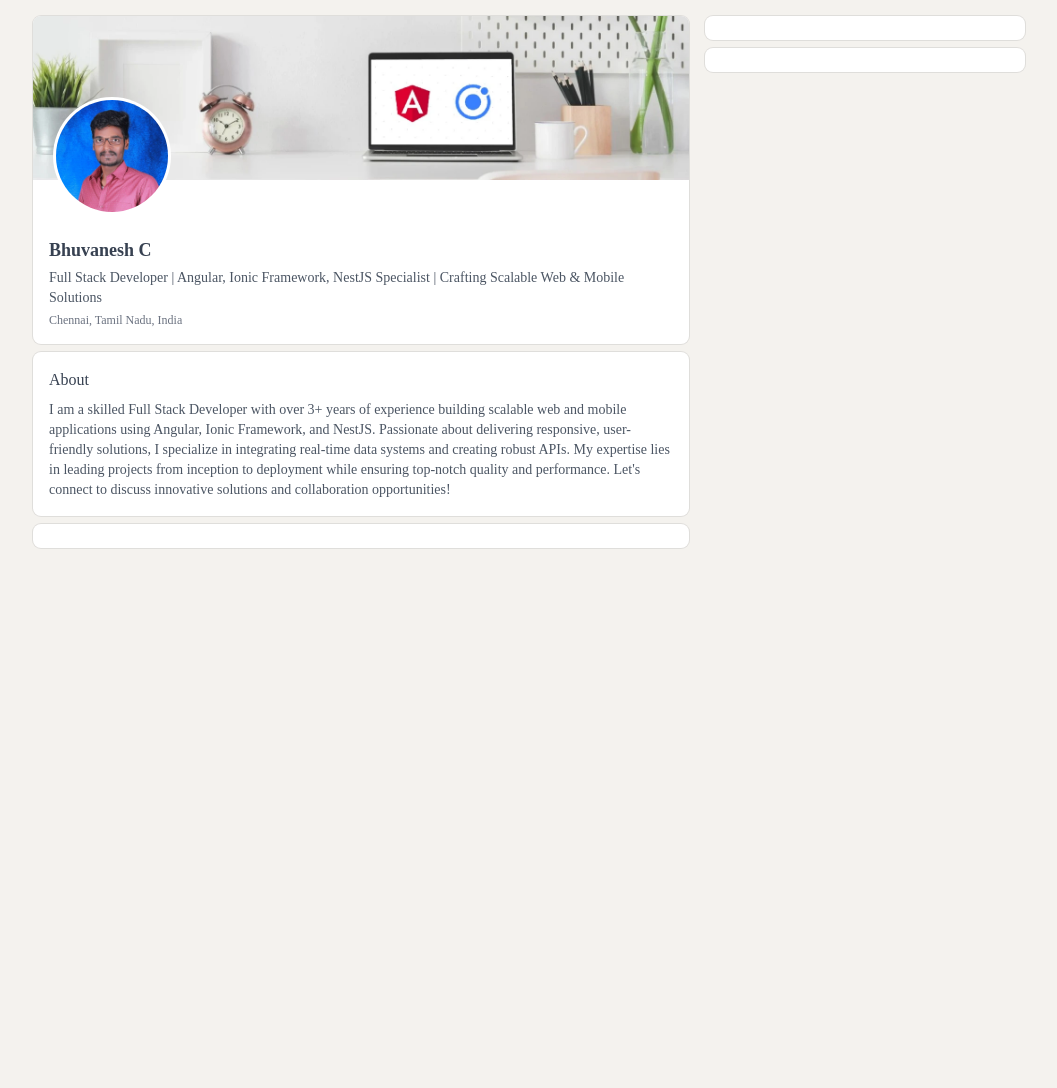
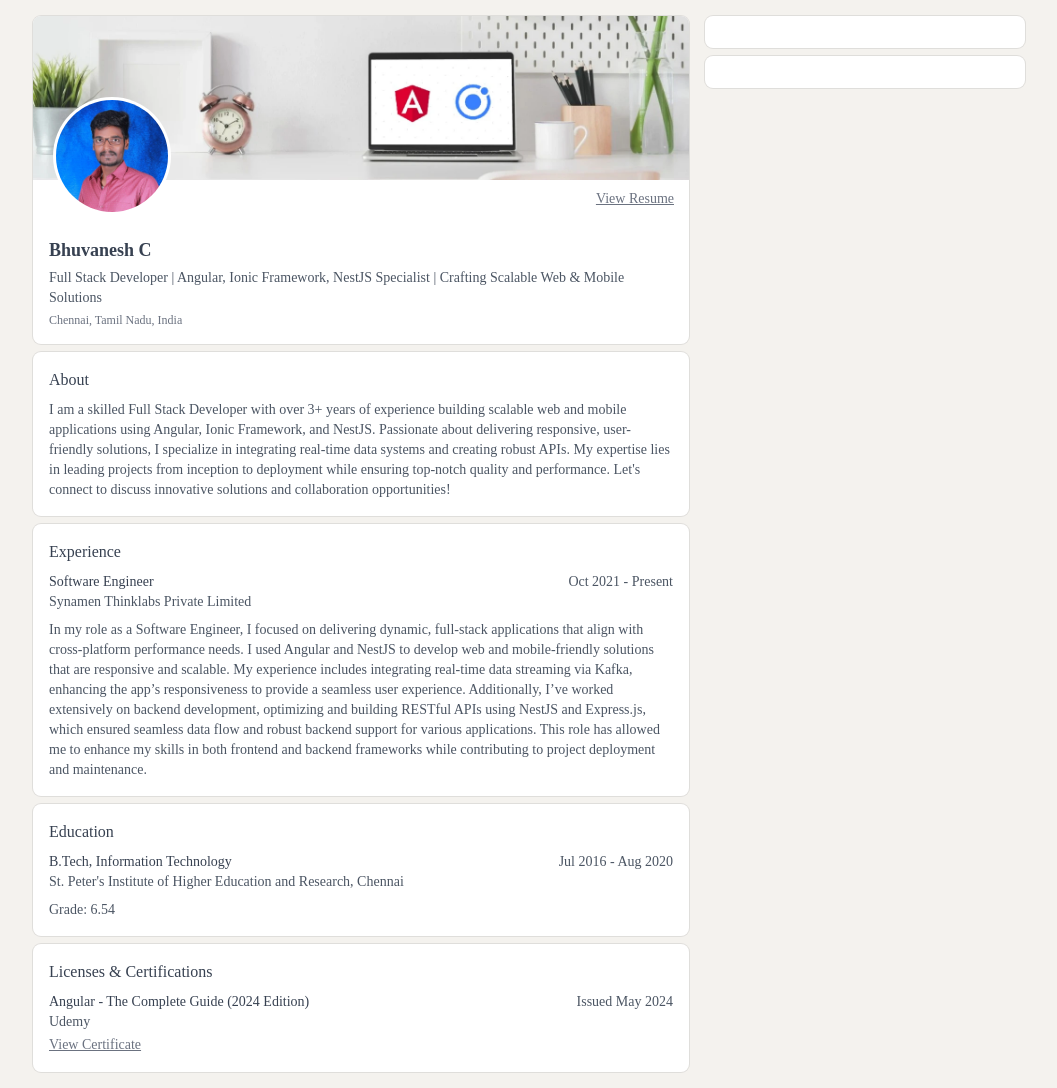
Before and after one commit to bhuvaneshcj/bhuvaneshcj.github.io, a plain HTML site: page index.html in a window 1280 px wide. Shown: the whole page, without its empty margins (111-1168 px from the left). Before the commit the page ends 800 px from the top, so only its background shows below. Drawn offline with nearby package versions, Linux system fonts and the light colour scheme; a web font is replaced by a local one.

Commit message:
Experience & Education added

```diff
--- a/index.html
+++ b/index.html
@@ -54,8 +54,11 @@
                             <img class="rounded-t-lg" src="assets/images/bhuvanesh-bg.webp" alt="bhuvanesh-bg">
                             <div class="absolute bottom-[-35px] start-[20px]">
                                 <div class="bg-white rounded-full p-[3px]">
-                                    <img class="w-28 h-28 rounded-full" src="assets/images/bhuvanesh.webp" alt="bhuvanesh">
+                                    <img class="w-20 h-20 sm:w-28 sm:h-28 rounded-full" src="assets/images/bhuvanesh.webp" alt="bhuvanesh">
                                 </div>
+                            </div>
+                            <div class="absolute bottom-[-30px] end-[15px]">
+                                <a class="text-sm underline text-gray-500 outline-none" href="assets/bhuvanesh.pdf" target="_blank">View Resume</a>
                             </div>
                         </div>
                         <div class="pt-14 px-4 pb-4">
@@ -74,18 +77,68 @@
                         </div>
                     </div>
 
-                    <div class="bg-white rounded-lg shadow-[0px_0px_0px_1px_rgb(140,140,140,0.2)] p-3">
+                    <div class="bg-white rounded-lg shadow-[0px_0px_0px_1px_rgb(140,140,140,0.2)] p-4">
+                        <div class="space-y-2">
+                            <h2 class="text-base font-medium text-gray-700">Experience</h2>
+                            <div class="space-y-1">
+                                <div class="space-y-2">
+                                    <div class="flex flex-wrap items-start justify-between">
+                                        <div>
+                                            <h4 class="text-sm font-medium text-gray-700">Software Engineer</h4>
+                                            <p class="text-sm text-gray-600">Synamen Thinklabs Private Limited</p>
+                                        </div>
+                                        <p class="text-sm text-gray-600">Oct 2021 - Present</p>
+                                    </div>
+                                    <p class="text-sm text-gray-600">In my role as a Software Engineer, I focused on delivering dynamic, full-stack applications that align with cross-platform performance needs. I used Angular and NestJS to develop web and mobile-friendly solutions that are responsive and scalable. My experience includes integrating real-time data streaming via Kafka, enhancing the app’s responsiveness to provide a seamless user experience. Additionally, I’ve worked extensively on backend development, optimizing and building RESTful APIs using NestJS and Express.js, which ensured seamless data flow and robust backend support for various applications. This role has allowed me to enhance my skills in both frontend and backend frameworks while contributing to project deployment and maintenance.</p>
+                                </div>
+                            </div>
+                        </div>
+                    </div>
 
+                    <div class="bg-white rounded-lg shadow-[0px_0px_0px_1px_rgb(140,140,140,0.2)] p-4">
+                        <div class="space-y-2">
+                            <h2 class="text-base font-medium text-gray-700">Education</h2>
+                            <div class="space-y-1">
+                                <div class="space-y-2">
+                                    <div class="flex flex-wrap items-start justify-between">
+                                        <div>
+                                            <h4 class="text-sm font-medium text-gray-700">B.Tech, Information Technology</h4>
+                                            <p class="text-sm text-gray-600">St. Peter's Institute of Higher Education and Research, Chennai</p>
+                                        </div>
+                                        <p class="text-sm text-gray-600">Jul 2016 - Aug 2020</p>
+                                    </div>
+                                    <p class="text-sm text-gray-600">Grade: 6.54</p>
+                                </div>
+                            </div>
+                        </div>
+                    </div>
+
+                    <div class="bg-white rounded-lg shadow-[0px_0px_0px_1px_rgb(140,140,140,0.2)] p-4">
+                        <div class="space-y-2">
+                            <h2 class="text-base font-medium text-gray-700">Licenses & Certifications</h2>
+                            <div class="space-y-1">
+                                <div class="space-y-2">
+                                    <div class="flex flex-wrap items-start justify-between">
+                                        <div>
+                                            <h4 class="text-sm font-medium text-gray-700">Angular - The Complete Guide (2024 Edition)</h4>
+                                            <p class="text-sm text-gray-600">Udemy</p>
+                                        </div>
+                                        <p class="text-sm text-gray-600">Issued May 2024</p>
+                                    </div>
+                                    <a class="text-sm underline text-gray-500 outline-none" href="https://www.udemy.com/certificate/UC-c6b7f65b-d655-4662-8717-07394483cfe9/" target="_blank">View Certificate</a>
+                                </div>
+                            </div>
+                        </div>
                     </div>
                 </div>
             </div>
             <div class="md:col-span-4">
                 <div class="space-y-2">
-                    <div class="bg-white rounded-lg shadow-[0px_0px_0px_1px_rgb(140,140,140,0.2)] p-3">
+                    <div class="bg-white rounded-lg shadow-[0px_0px_0px_1px_rgb(140,140,140,0.2)] p-4">
 
                     </div>
 
-                    <div class="bg-white rounded-lg shadow-[0px_0px_0px_1px_rgb(140,140,140,0.2)] p-3">
+                    <div class="bg-white rounded-lg shadow-[0px_0px_0px_1px_rgb(140,140,140,0.2)] p-4">
 
                     </div>
                 </div>
```
